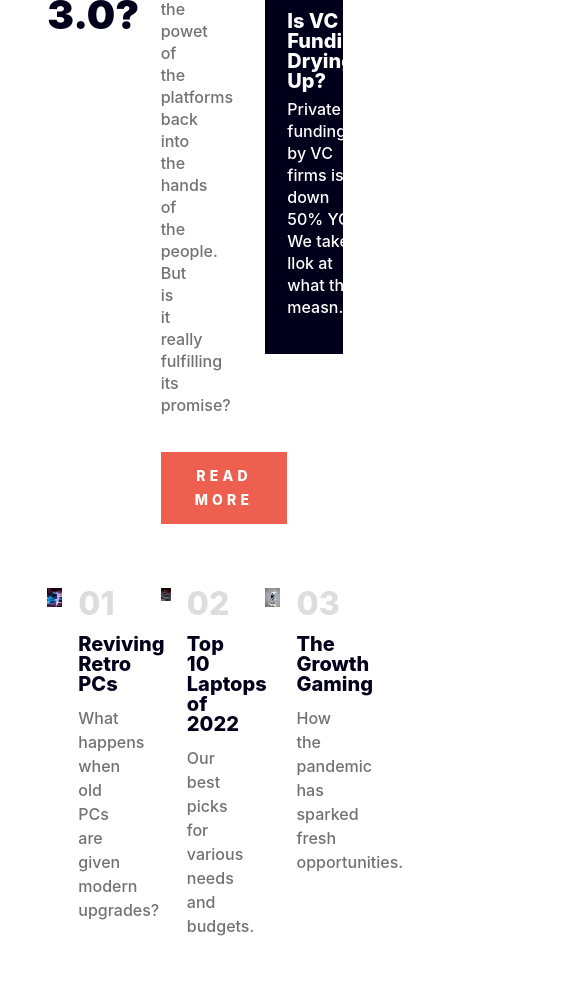
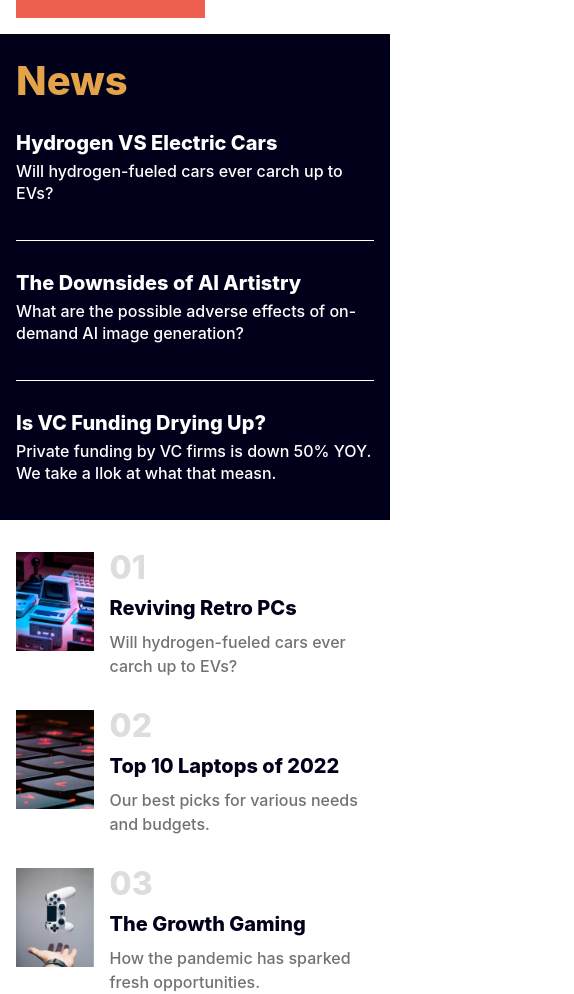
Before and after one commit to arodrigueze0215/news-home-page, a Next.js app: page / in a window 390 px wide. Shown: the part 800-1794 px from the top of the page, 574 px wide, since content can reach past the window. Before the commit the page ends 1738 px from the top, so only its background shows below. Built offline with nearby package versions, Linux system fonts and the light colour scheme.

Commit message:
Add responsive styles.

```diff
--- a/src/components/Articles/Item.tsx
+++ b/src/components/Articles/Item.tsx
@@ -1,6 +1,6 @@
 import Image from "next/image";
 
-type Props = {
+export type ArticleProps = {
   title: string;
   description: string;
   index: string;
@@ -8,12 +8,12 @@ type Props = {
   position: number;
 };
 
-const Article = ({ title, description, index, src, position }: Props) => {
+const Article = ({ title, description, index, src, position }: ArticleProps) => {
   const baseClasses = 'grid gap-[16px]'; // Extract common grid classes for reuse
   const gridLayouts = [
-    'grid-cols-3 col-start-2 col-span-3', // Consistent positioning for 0
-    'grid-cols-4 pl-[px] col-span-4 ml-[20px]', // Positioning for 1
-    'grid-cols-3 col-span-3', // Consistent positioning for 2
+    'col-span-full grid-cols-4 xl:grid-cols-3 xl:col-start-2 xl:col-span-3', // Consistent positioning for 0
+    'col-span-full grid-cols-4 pl-[px] xl:col-span-4 xl:ml-[20px]', // Positioning for 1
+    'col-span-full grid-cols-4 xl:grid-cols-3 xl:col-span-3', // Consistent positioning for 2
   ];
 
   const gridClass = `${baseClasses} ${gridLayouts[position]}`
@@ -23,7 +23,7 @@ const Article = ({ title, description, index, src, position }: Props) => {
       <div className="relative col-span-1 aspect-[0.78]">
         <Image src={src} alt={title} fill className="aspect-[0.78]" />
       </div>
-      <div className="col-span-2">
+      <div className="col-span-3 xl:col-span-2">
         <h3 className="H3 text-gray-light">{index}</h3>
         <h2 className="H4 text-black pt-[14px] pb-[12px]">{title}</h2>
         <span className="text">{description}</span>
--- a/src/components/Articles/index.tsx
+++ b/src/components/Articles/index.tsx
@@ -1,29 +1,22 @@
-import Article from "./Item";
-
-const ArticleLayout = () => {
+import Article, { ArticleProps } from "./Item";
+type ArticleListProps = {
+  list: [ArticleProps];
+};
+const ArticleLayout = ({ list }: ArticleListProps) => {
   return (
-    <section className="grid-layout col-start-2 col-span-10 mt-[64px]">
-      <Article
-        position={0}
-        title="Reviving Retro PCs"
-        description="What happens when old PCs are given modern upgrades?"
-        index="01"
-        src="/oldpc.jpg"
-      />
-      <Article
-        position={1}
-        title="Top 10 Laptops of 2022"
-        description="Our best picks for various needs and budgets."
-        index="02"
-        src="/keyboard.jpg"
-      />
-      <Article
-        position={2}
-        title="The Growth Gaming"
-        description="How the pandemic has sparked fresh opportunities."
-        index="03"
-        src="/playcontroller.jpg"
-      />
+    <section className="grid-layout mt-[32px] gap-y-[32px] xl:col-start-2 xl:col-span-10 xl:mt-[64px]">
+      {list.map(
+        ({ position, title, description, index, src }: ArticleProps) => (
+          <Article
+            key={position}
+            position={position}
+            title={title}
+            description={description}
+            index={index}
+            src={src}
+          />
+        )
+      )}
     </section>
   );
 };
--- a/src/components/HeroImage/index.tsx
+++ b/src/components/HeroImage/index.tsx
@@ -3,13 +3,13 @@ import Image from "next/image";
 import Button from "../Button";
 const HeroImage = () => {
   return (
-    <div className="col-span-7 ">
-      <div className="min-h-[334px] relative mr-[43px]">
-        <Image src="/hero5.jpg" fill alt="Hero" />
+    <div className="xl:col-span-7 col-span-full">
+      <div className="xl:min-h-[334px] relative xl:mr-[43px] aspect-square xl:aspect-video">
+        <Image src="/hero5.jpg" layout="fill" alt="Hero" className="xl:object-fill object-cover"/>
       </div>
-      <div className="grid grid-cols-7 gap-x-[16px] pt-[26px]">
-        <h1 className="H1 col-span-3 text-black">The Bright Future of Web 3.0?</h1>
-        <div className="col-span-4 mr-[43px] px-[20px]">
+      <div className="grid xl:grid-cols-7 grid-cols-4 gap-x-[16px] pt-[26px]">
+        <h1 className="H1 xl:col-span-3 col-span-full text-black">The Bright Future of Web 3.0?</h1>
+        <div className="col-span-full xl:col-span-4 xl:mr-[43px] xl:px-[20px]">
           <p className="text">
             We dive into the next evolution of the web that claims to put the
             powet of the platforms back into the hands of the people. But is it
--- a/src/components/ListNews/index.tsx
+++ b/src/components/ListNews/index.tsx
@@ -1,34 +1,17 @@
 import React from "react";
+import { ItemNews } from "./item";
 type Props = {
   title: string;
+  list: [{title: string, description:string}]
 };
-const ListNews = ({ title }: Props) => {
+const ListNews = ({ title, list }: Props) => {
   return (
-    <aside className="col-span-3">
-      <div className="w-full pl-[22px] pr-[25px] bg-black">
-        <h2 className="title-2  text-mustard pt-[27px]">{title}</h2>
-        <div className="grid border-b border-white pt-[32px] pb-[36px]">
-          <h4 className="H4 text-white">Hydrogen VS Electric Cars</h4>
-          <span className="text text-white pt-[7px]">
-            Will hydrogen-fueled cars ever carch up to EVs?
-          </span>
-        </div>
-        <div className="grid border-b border-white pt-[32px] pb-[36px]">
-          <h4 className="H4 text-white">
-            The Downsides of AI Artistry
-          </h4>
-          <span className="text text-white pt-[7px]">
-            What are the possible adverse effects of on-demand AI image
-            generation?
-          </span>
-        </div>
-        <div className="grid pt-[32px] pb-[36px]">
-          <h4 className="H4 text-white">Is VC Funding Drying Up?</h4>
-          <span className="text text-white pt-[7px]">
-            Private funding by VC firms is down 50% YOY. We take a llok at what
-            that measn.
-          </span>
-        </div>
+    <aside className="xl:col-span-3 col-span-full -mx-[16px] xl:mx-[0px]">
+      <div className="w-full xl:pl-[22px] xl:pr-[25px] px-[16px]  bg-black">
+        <h2 className="H2 text-mustard pt-[27px]">{title}</h2>
+        <ul>
+          {list.map(({ title, description}) => <ItemNews key={title} title={title} description={description}/>)}
+        </ul>
       </div>
     </aside>
   );
--- /dev/null
+++ b/src/components/ListNews/item.tsx
@@ -0,0 +1,14 @@
+import React from "react";
+interface Props {
+  title: string;
+  description: string;
+}
+
+export const ItemNews = ({ title, description }: Props) => {
+  return (
+    <li className="grid last:border-none border-b border-white pt-[32px] pb-[36px]">
+      <h4 className="H4 text-white">{title}</h4>
+      <span className="text text-white pt-[7px]">{description}</span>
+    </li>
+  );
+};
--- a/src/pages/index.jsx
+++ b/src/pages/index.jsx
@@ -3,17 +3,56 @@ import Nav from "../components/Nav";
 import HeroImage from "../components/HeroImage";
 import ListNews from "../components/ListNews";
 import ArticleLayout from "../components/Articles";
+const listNews = [
+  {
+    title: "Hydrogen VS Electric Cars",
+    description: "Will hydrogen-fueled cars ever carch up to EVs?",
+  },
+  {
+    title: "The Downsides of AI Artistry",
+    description:
+      "What are the possible adverse effects of on-demand AI image generation?",
+  },
+  {
+    title: "Is VC Funding Drying Up?",
+    description:
+      "Private funding by VC firms is down 50% YOY. We take a llok at what that measn.",
+  },
+];
+const listArticles = [
+  {
+    position: 0,
+    title: "Reviving Retro PCs",
+    description: "Will hydrogen-fueled cars ever carch up to EVs?",
+    index: "01",
+    src: "/oldpc.jpg",
+  },
+  {
+    position: 1,
+    title: "Top 10 Laptops of 2022",
+    description: "Our best picks for various needs and budgets.",
+    index: "02",
+    src: "/keyboard.jpg",
+  },
+  {
+    position: 2,
+    title: "The Growth Gaming",
+    description: "How the pandemic has sparked fresh opportunities.",
+    index: "03",
+    src: "/playcontroller.jpg",
+  },
+];
 export default function Home() {
   return (
     <main>
       <Nav />
       <header className="grid-layout">
-        <article className="col-start-2 col-span-10 grid grid-cols-10 gap-[16px] mt-[48px]">
+        <article className="col-span-full xl:col-start-2 xl:col-span-10 grid xl:grid-cols-10 gap-[16px] mt-[48px]">
           <HeroImage />
-          <ListNews title="News" />
+          <ListNews title="News" list={listNews} />
         </article>
       </header>
-      <ArticleLayout/>
+      <ArticleLayout list={listArticles}/>
     </main>
   );
 }
--- a/src/styles/globals.css
+++ b/src/styles/globals.css
@@ -25,7 +25,7 @@
 }
 @layer components {
   .grid-layout {
-    @apply grid grid-cols-12 gap-[16px] mx-[16px]
+    @apply grid grid-cols-4 xl:grid-cols-12 gap-[16px] mx-[16px]
   }
   .H1 {
     @apply text-gray-dark font-inter leading-[55px] text-[40px] xl:text-[55px] font-black not-italic;
```
